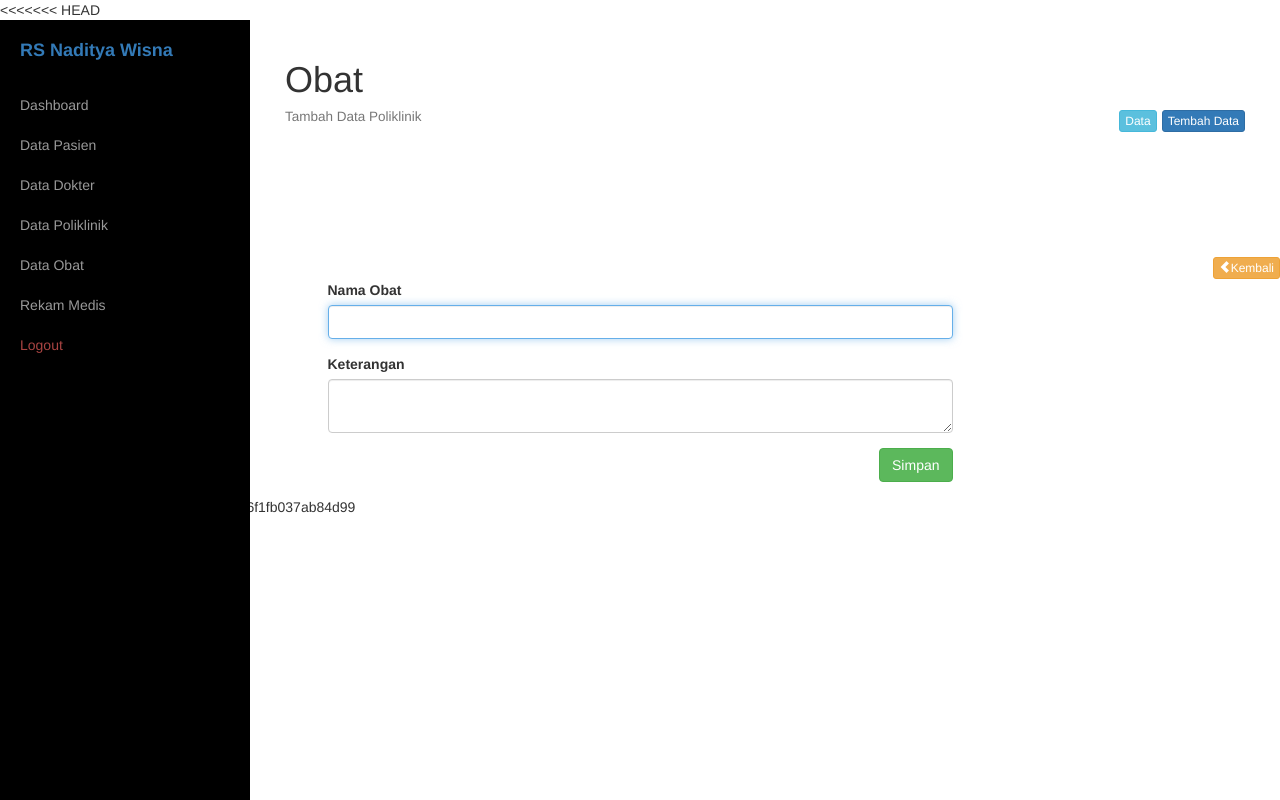
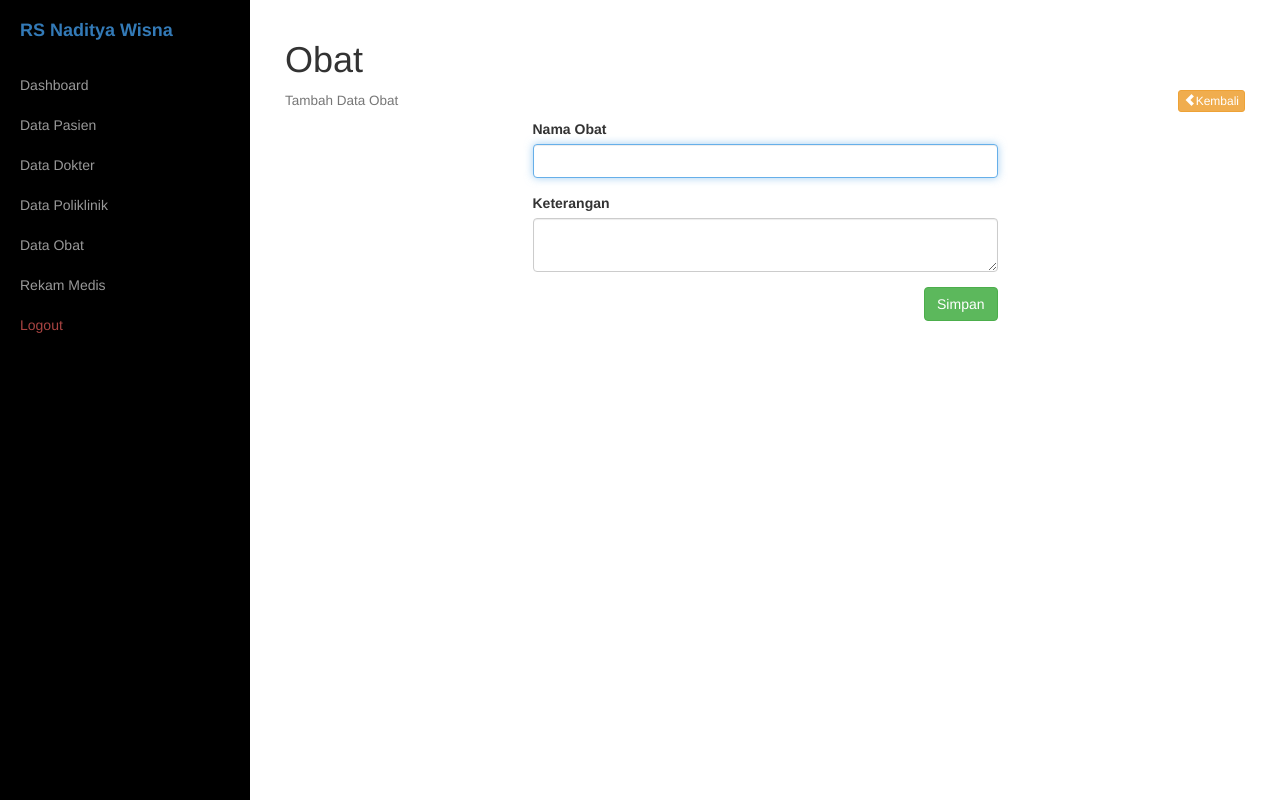
Before and after one commit to Danazzz/rekam_medis, a PHP site: page /Klp3_ProjectWeb/obat/add.php in a window 1280 px wide. Run offline with PHP 8.4, Linux system fonts and the light colour scheme; a user stored in the database is signed in.

Commit message:
replace dari main

```diff
--- a/obat/add.php
+++ b/obat/add.php
@@ -1,25 +1,3 @@
-<<<<<<< HEAD
-<?php include_once('../_header.php'); ?>
-
-    <div class="box">
-		    <h1>Obat</h1>
-		    <h4>
-                <small>Tambah Data Poliklinik</small>
-			    <div class="pull-right">
-				    <a href="data.php" class="btn btn-info btn-xs"> Data</a>
-                    <a href="generate.php" class="btn btn-primary btn-xs"> Tembah Data</a>
-			    </div>
-		    </h4>
-        <div class="row">
-            <div class="col-lg-6 col-lg-offset-3">
-                <form action="proses.php" method="post">
-
-                </form>
-            </div>
-        </div>
-    </div>
-<?php include_once('../_footer.php'); ?>
-=======
 <?php include_once('../_header.php');?>
     <div class="box">
         <h1>Obat</h1>
@@ -49,4 +27,3 @@
     </div>
 
 <?php include_once('../_footer.php');?>
->>>>>>> 28dc788db59301fd12fc1664b6f1fb037ab84d99
```
